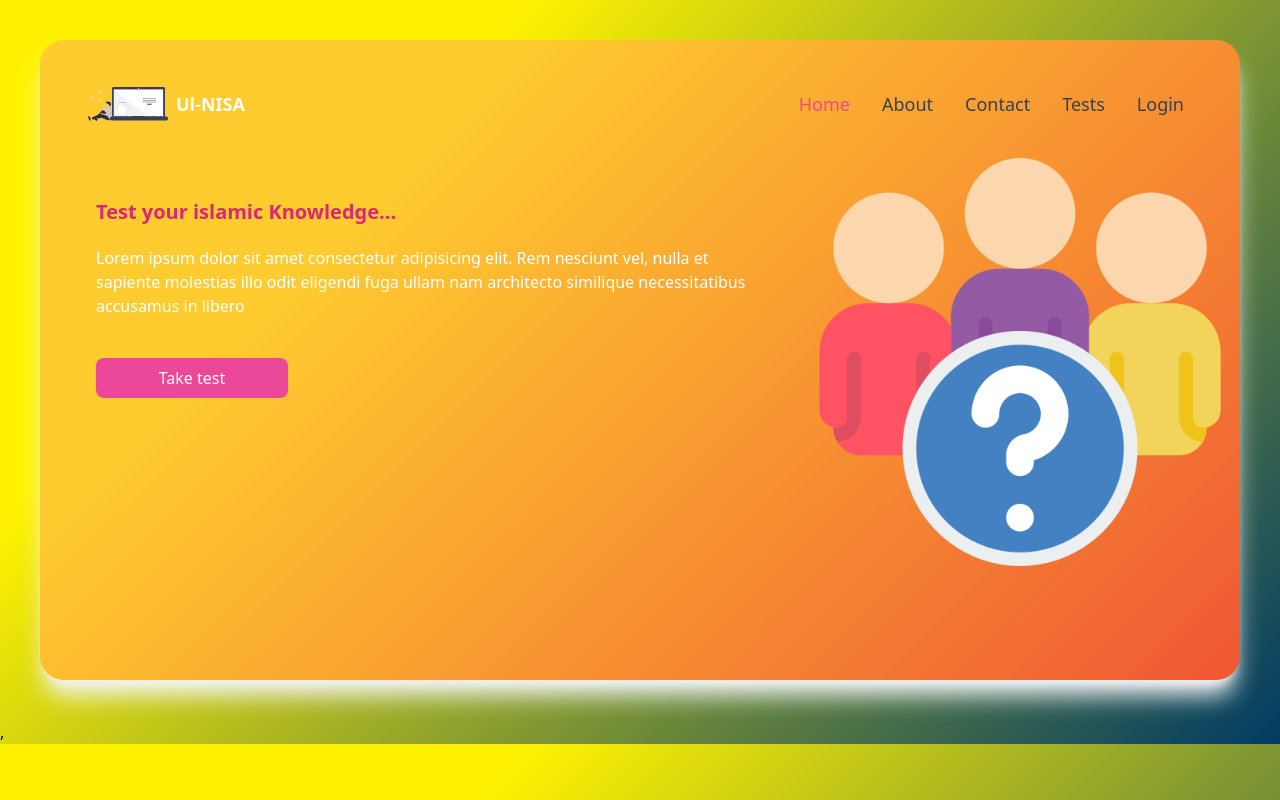
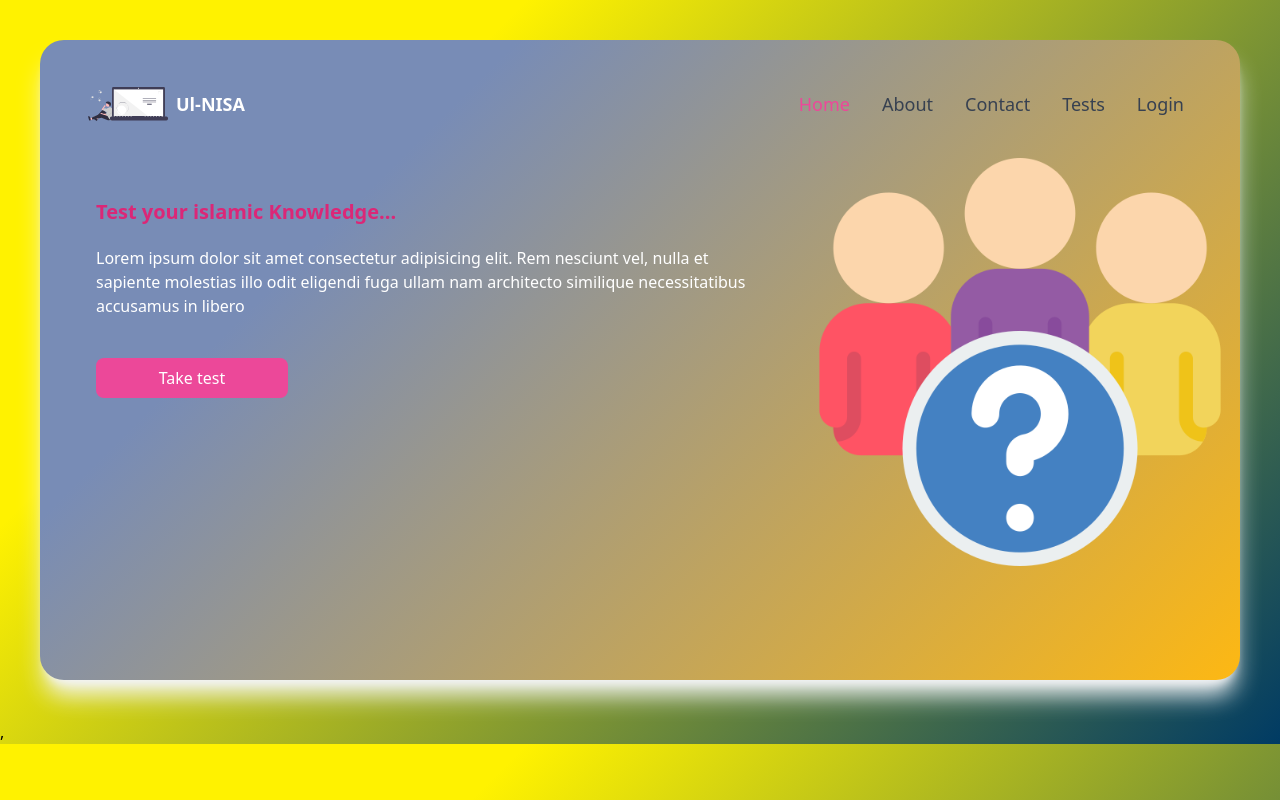
Before and after one commit to sawaneh1/Women_IN_Islam, a React (Create React App) app: page / in a window 1280 px wide. Built offline with nearby package versions, Linux system fonts and the light colour scheme.

Commit message:
beautifying the site

```diff
--- a/src/index.css
+++ b/src/index.css
@@ -33,6 +33,10 @@ body {
   background-image: linear-gradient(315deg, #f5d020 0%, #f53803 74%);
   background-color: #ef5734;
   background-image: linear-gradient(315deg, #ef5734 0%, #ffcc2f 74%);
+  background-color: #003b64;
+  background-image: linear-gradient(315deg, #003b64 0%, #fff200 74%);
+  background-color: #fdb813;
+  background-image: linear-gradient(315deg, #fdb813 0%, #788cb6 74%);
 }
 
 .scoreboard {
```
